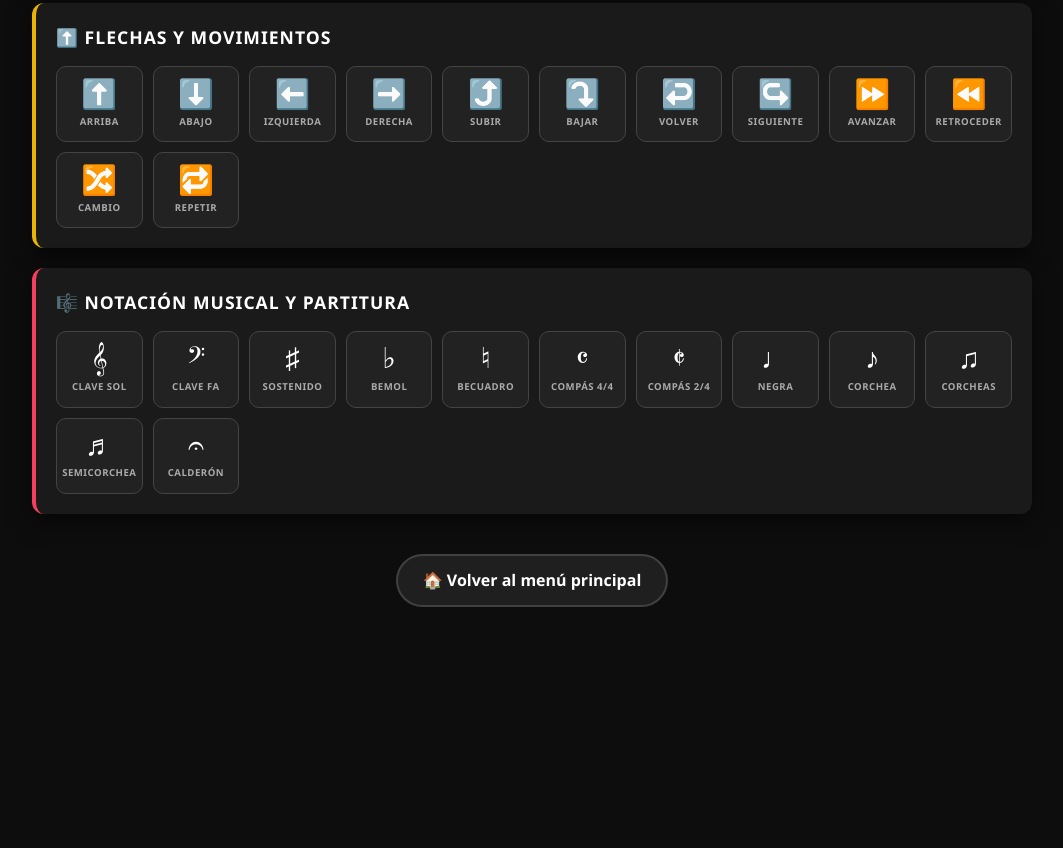
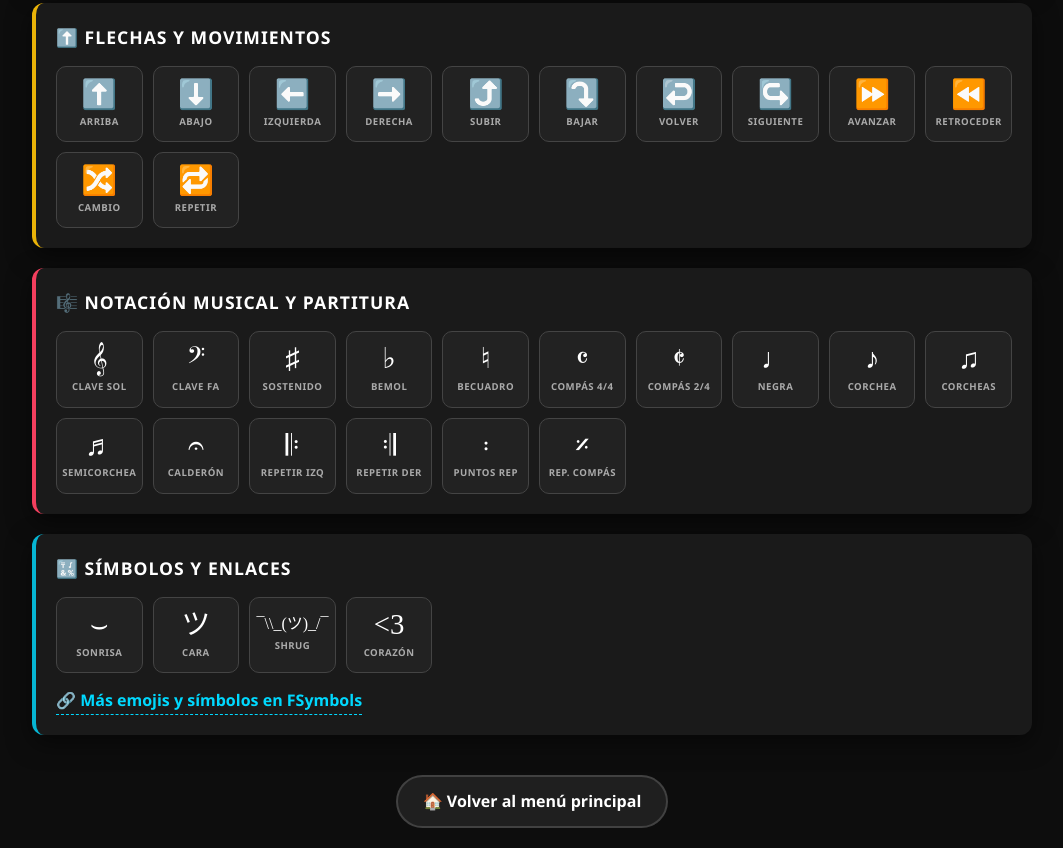
Before and after one commit to saoentertainment/SAO-Wiki, a plain HTML site: page musica/emojis.html in a window 1280 px wide. Shown: the part 1105-1953 px from the top of the page, without its empty margins (108-1171 px from the left). Before the commit the page ends 1732 px from the top, so only its background shows below. Drawn offline with Linux system fonts and the light colour scheme.

Commit message:
Update emojis.html

```diff
--- a/musica/emojis.html
+++ b/musica/emojis.html
@@ -32,6 +32,7 @@
     .categoria:nth-child(5) { border-left-color: #ff8a3d; }
     .categoria:nth-child(6) { border-left-color: #eab308; }
     .categoria:nth-child(7) { border-left-color: #f43f5e; }
+    .categoria:nth-child(8) { border-left-color: #06b6d4; }
 
     .categoria h2 {
       font-size: 1.1rem; margin-bottom: 15px; text-transform: uppercase;
@@ -69,6 +70,13 @@
       font-weight: bold; transition: all 0.2s; display: inline-block;
     }
     .btn-volver:hover { background: #ff2d95; border-color: #ff2d95; transform: translateY(-2px); }
+
+    /* ENLACE EXTERNO */
+    .link-externo {
+      display: inline-block; margin-top: 15px; color: #00d9ff; text-decoration: none;
+      font-weight: bold; border-bottom: 1px dashed #00d9ff; transition: all 0.2s;
+    }
+    .link-externo:hover { color: #ffe14a; border-bottom-color: #ffe14a; }
 
   </style>
 </head>
@@ -183,7 +191,7 @@
       </div>
     </div>
 
-    <!-- 7. NOTACIÓN MUSICAL Y PARTITURA -->
+    <!-- 7. NOTACIÓN MUSICAL Y PARTITURA (ACTUALIZADO) -->
     <div class="categoria">
       <h2>🎼 Notación Musical y Partitura</h2>
       <div class="emojis-grid">
@@ -199,7 +207,25 @@
         <div class="emoji-btn" onclick="copiar('♫')"><span class="icon" style="font-family:serif;">♫</span><span class="label">Corcheas</span></div>
         <div class="emoji-btn" onclick="copiar('♬')"><span class="icon" style="font-family:serif;">♬</span><span class="label">Semicorchea</span></div>
         <div class="emoji-btn" onclick="copiar('𝄐')"><span class="icon" style="font-family:serif;">𝄐</span><span class="label">Calderón</span></div>
+
+        <!-- SÍMBOLOS DE REPETICIÓN -->
+        <div class="emoji-btn" onclick="copiar('𝄆')"><span class="icon" style="font-family:serif;">𝄆</span><span class="label">Repetir Izq</span></div>
+        <div class="emoji-btn" onclick="copiar('𝄇')"><span class="icon" style="font-family:serif;">𝄇</span><span class="label">Repetir Der</span></div>
+        <div class="emoji-btn" onclick="copiar('𝄈')"><span class="icon" style="font-family:serif;">𝄈</span><span class="label">Puntos Rep</span></div>
+        <div class="emoji-btn" onclick="copiar('𝄎')"><span class="icon" style="font-family:serif;">𝄎</span><span class="label">Rep. Compás</span></div>
       </div>
+    </div>
+
+    <!-- 8. SÍMBOLOS Y ENLACES (NUEVO) -->
+    <div class="categoria">
+      <h2>🔣 Símbolos y Enlaces</h2>
+      <div class="emojis-grid">
+        <div class="emoji-btn" onclick="copiar('⌣')"><span class="icon" style="font-family:serif;">⌣</span><span class="label">Sonrisa</span></div>
+        <div class="emoji-btn" onclick="copiar('ツ')"><span class="icon" style="font-family:serif;">ツ</span><span class="label">Cara</span></div>
+        <div class="emoji-btn" onclick="copiar('¯\\_(ツ)_/¯')"><span class="icon" style="font-family:serif; font-size:1rem;">¯\\_(ツ)_/¯</span><span class="label">Shrug</span></div>
+        <div class="emoji-btn" onclick="copiar('<3')"><span class="icon" style="font-family:serif;">&lt;3</span><span class="label">Corazón</span></div>
+      </div>
+      <a href="https://fsymbols.com/emoji/smile/?lang=es" target="_blank" class="link-externo">🔗 Más emojis y símbolos en FSymbols</a>
     </div>
 
   </div>
```
